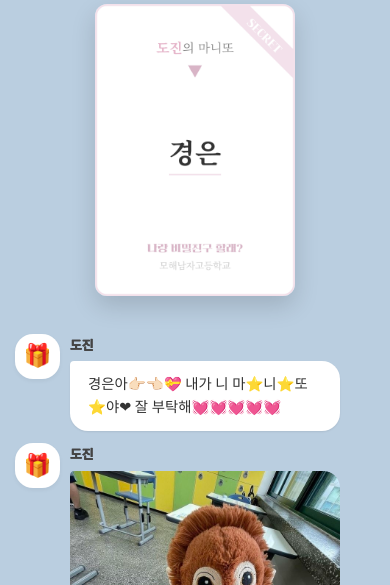
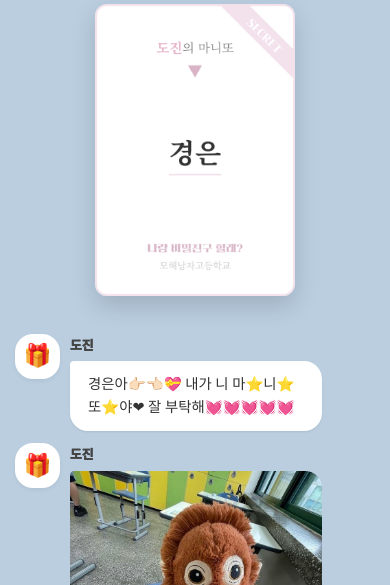
Before and after one commit to neuly1231/mohae-manito-results, a plain HTML site: page index.html in a window 390 px wide. Shown: the part 259-844 px from the top of the page. Drawn offline with Linux system fonts and the light colour scheme; a web font is replaced by a local one.

Commit message:
Update style.css

```diff
--- a/style.css
+++ b/style.css
@@ -173,7 +173,7 @@ header p {
 .msg-column {
     display: flex;
     flex-direction: column;
-    max-width: 75%; /* 말풍선 최대 너비 제한을 여기서 담당 */
+    max-width: 70%; /* 말풍선 최대 너비 제한을 여기서 담당 */
 }
 
 .manito .msg-column { align-items: flex-start; }  /* 왼쪽 정렬 */
@@ -346,7 +346,7 @@ footer {
     }
 
     .msg-column {
-        max-width: 75%;
+        max-width: 70%;
     }
 
     .manito-card-img {
```
